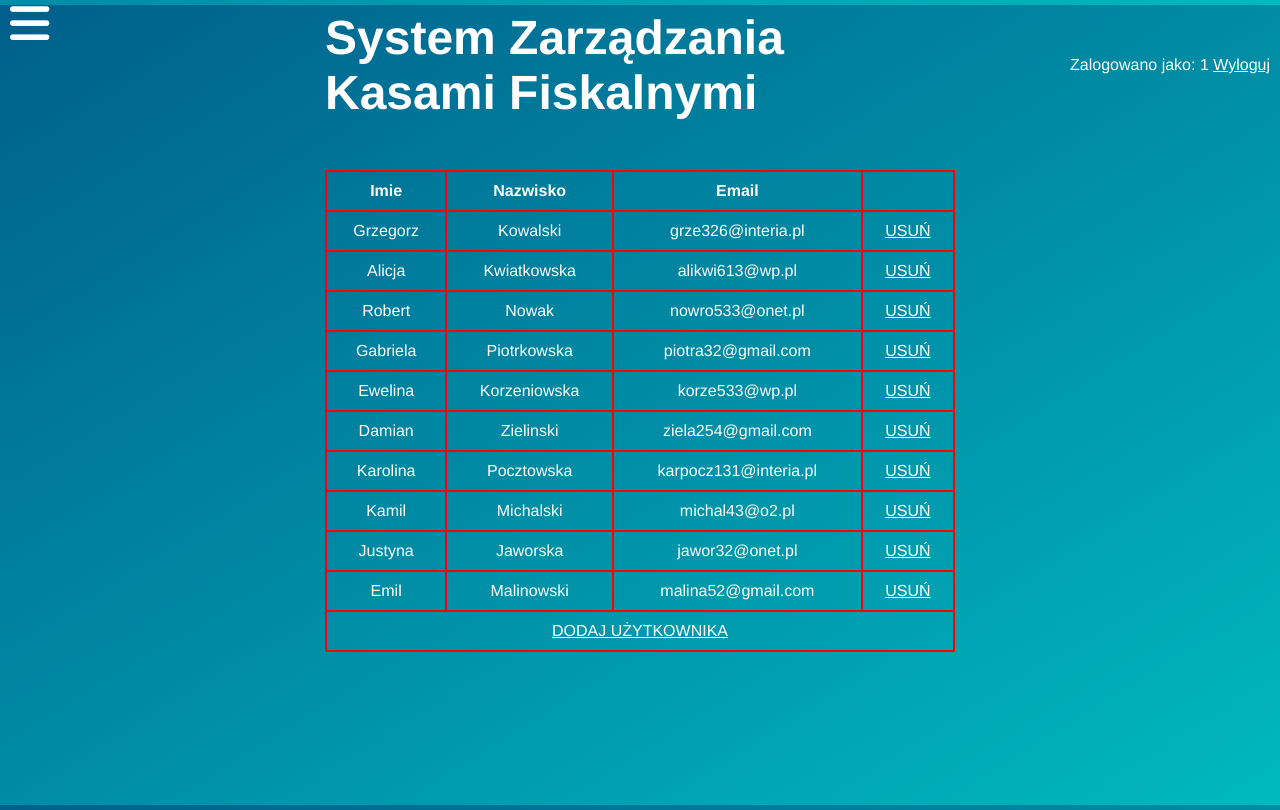
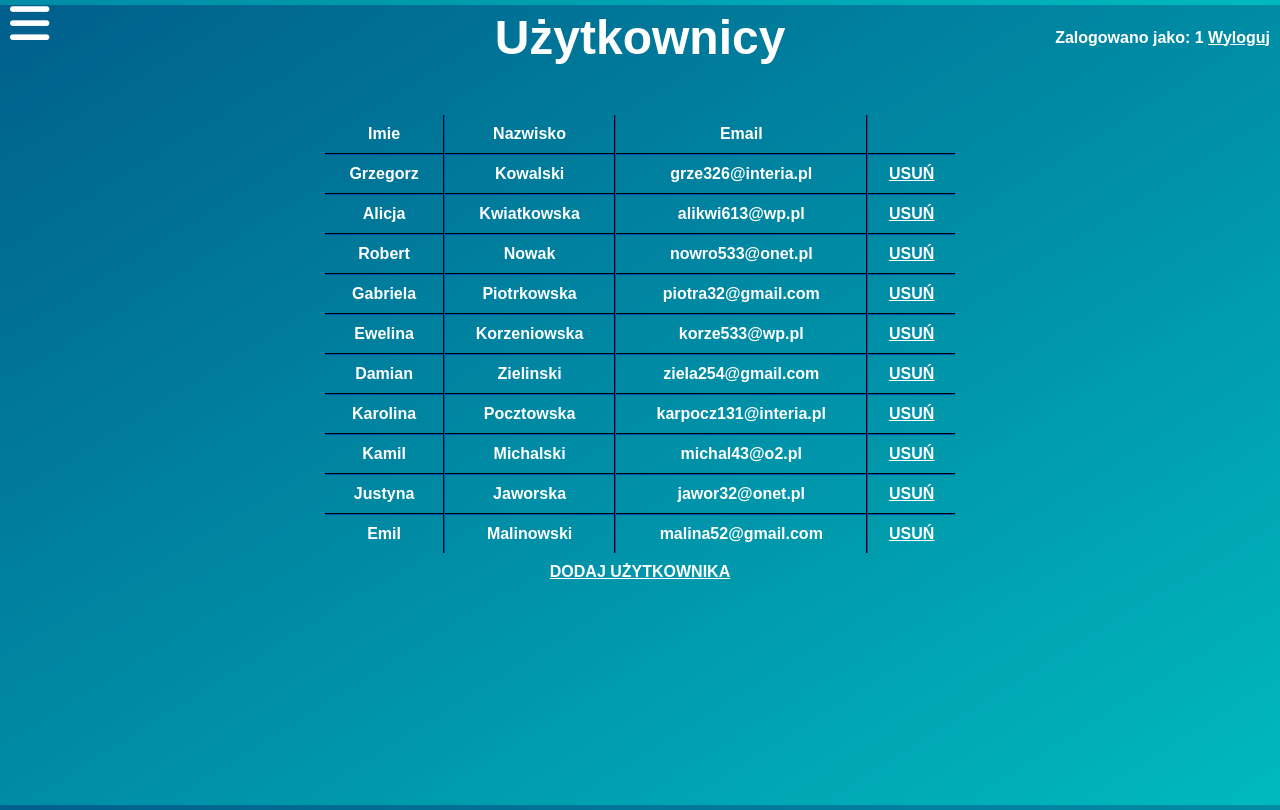
Before and after one commit to DogiWOW/Cash-Register-Webapp, a PHP site: page /uzytkownicy.php in a window 1280 px wide. Run offline with PHP 8.4, Linux system fonts and the light colour scheme; the visitor is signed in with stand-in values (Sample User, id 1); data comes from the database, SQL or seed files in the repository; some libraries are stand-ins or nearby versions.

Commit message:
Dodano stylizacje dla tabel i wybrano odpowiednia czcionke dla calej strony

```diff
--- a/CSS/style-dane.css
+++ /dev/null
@@ -1,15 +0,0 @@
-.content{
-    display: grid;
-    grid-template-columns: 1fr 2fr 1fr;
-}
-.dane_bazadanych{
-    grid-column-start: 2;
-    justify-self: stretch;
-    align-self: center;
-    border-collapse: collapse;
-}
-.dane_bazadanych td,th{
-    border: 2px red solid;
-    padding: 10px;
-    text-align: center;
-}
--- a/CSS/style-menu.css
+++ b/CSS/style-menu.css
@@ -1,49 +1,3 @@
-:root{
-    --section-gradient-1: #005f8c ;
-    --section-gradient-2: #00b9be ;
-    --sidebar-bg-clr: #002b59;
-}
-
-body.menu-preload *{
-    animation-duration: 0s !important;
-    -webkit-animation-duration: 0s !important;
-    transition:background-color 0s, opacity 0s, color 0s, width 0s, height 0s, padding 0s, margin 0s !important;
-}
-
-*{
-    margin: 0;
-    padding: 0;
-    font-family: 'Franklin Gothic Medium';
-    color: white;
-}
-
-html, body{
-    min-height: 100%;
-    margin: 5px;
-    background: linear-gradient(to bottom right, var(--section-gradient-1), var(--section-gradient-2));
-    background-attachment: fixed;
-    background-repeat: no-repeat;
-}
-
-#heading-user{
-    display: grid;
-    grid-template-columns: 1fr 2fr 1fr;
-    margin-bottom: 50px;
-}
-
-#heading{
-    font-size: 1.5rem;
-    grid-column-start: 2;
-    justify-self: center;
-    align-self: center;
-
-}
-
-#logged-user{
-    justify-self: end;
-    align-self: center;
-}
-
 #menu-checkbox{
     display: none;
 }
--- /dev/null
+++ b/CSS/style-strona.css
@@ -0,0 +1,74 @@
+:root{
+    --section-gradient-1: #005f8c ;
+    --section-gradient-2: #00b9be ;
+    --sidebar-bg-clr: #002b59;
+}
+@import url('https://fonts.googleapis.com/css2?family=Nunito&family=Rubik:wght@600&display=swap');
+
+body.menu-preload *{
+    animation-duration: 0s !important;
+    -webkit-animation-duration: 0s !important;
+    transition:background-color 0s, opacity 0s, color 0s, width 0s, height 0s, padding 0s, margin 0s !important;
+}
+
+*{
+    margin: 0;
+    padding: 0;
+    color: white;
+    font-family: 'Rubik', sans-serif;
+    font-weight: 600;
+}
+
+html, body{
+    min-height: 100%;
+    margin: 5px;
+    background: linear-gradient(to bottom right, var(--section-gradient-1), var(--section-gradient-2));
+    background-attachment: fixed;
+    background-repeat: no-repeat;
+}
+
+#heading-user{
+    display: grid;
+    grid-template-columns: 1fr 2fr 1fr;
+    margin-bottom: 50px;
+}
+
+#heading{
+    font-size: 1.5rem;
+    grid-column-start: 2;
+    justify-self: center;
+    align-self: center;
+
+}
+
+#logged-user{
+    justify-self: end;
+    align-self: center;
+}
+
+.content{
+    display: grid;
+    grid-template-columns: 1fr 2fr 1fr;
+}
+.dane_bazadanych{
+    grid-column-start: 2;
+    justify-self: stretch;
+    align-self: center;
+    border-collapse: collapse;
+}
+
+.dane_bazadanych td,th{
+    padding: 10px;
+    text-align: center;
+}
+.dane_bazadanych tr:not(:last-child){
+    border-bottom: 2px #002b59 groove;
+}
+
+.dane_bazadanych td:not(:last-child), .dane_bazadanych th:not(:last-child){
+    border-right: 2px #002b59 groove;
+}
+
+.dane_bazadanych tr:nth-last-child(2){
+    border-bottom: hidden;
+}
--- a/menuKasFiskalnych.php
+++ b/menuKasFiskalnych.php
@@ -14,6 +14,7 @@
     <meta name="viewport" content="width=device-width, initial-scale=1.0">
     <script src="https://kit.fontawesome.com/e7af9736bb.js" crossorigin="anonymous"></script>
     <link rel="stylesheet" href="CSS/style-menu.css">
+    <link rel="stylesheet" href="CSS/style-strona.css">
     <title>Menu Kas Fiskalnych</title>
 </head>
 <body class="menu-preload">
--- a/uzytkownicy.php
+++ b/uzytkownicy.php
@@ -21,14 +21,14 @@
     <meta name="viewport" content="width=device-width, initial-scale=1.0">
     <script src="https://kit.fontawesome.com/e7af9736bb.js" crossorigin="anonymous"></script>
     <link rel="stylesheet" href="CSS/style-menu.css">
-    <link rel="stylesheet" href="CSS/style-dane.css">
+    <link rel="stylesheet" href="CSS/style-strona.css">
     <title>Menu Kas Fiskalnych</title>
 </head>
 <body class="menu-preload">
     <div id='main'>
         <div id="heading-user">
             <div id="heading">
-                <h1>System Zarządzania Kasami Fiskalnymi</h1>
+                <h1>Użytkownicy</h1>
             </div>
             <div id='logged-user'>
                 Zalogowano jako: <?php echo $_SESSION['imie']; ?>
```
